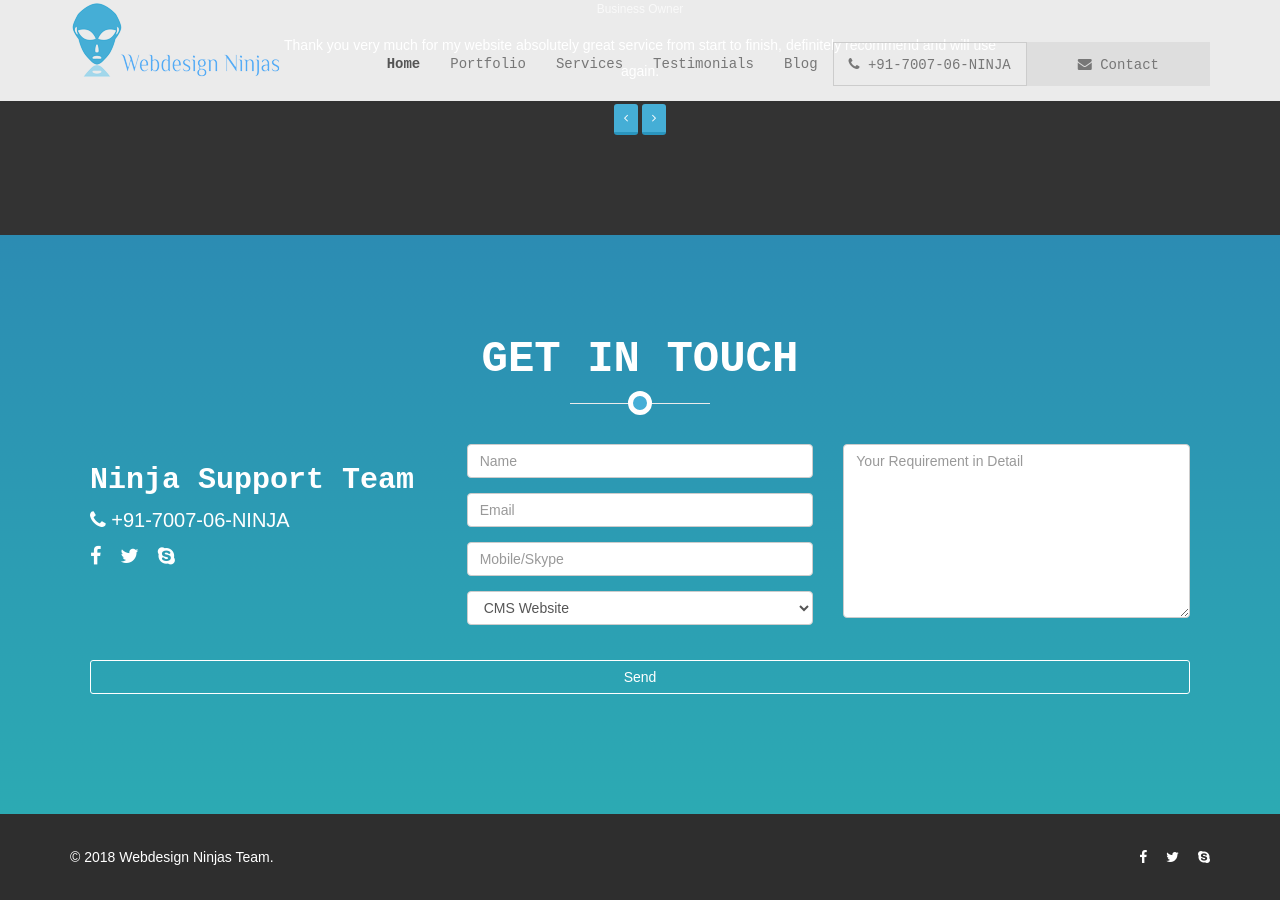
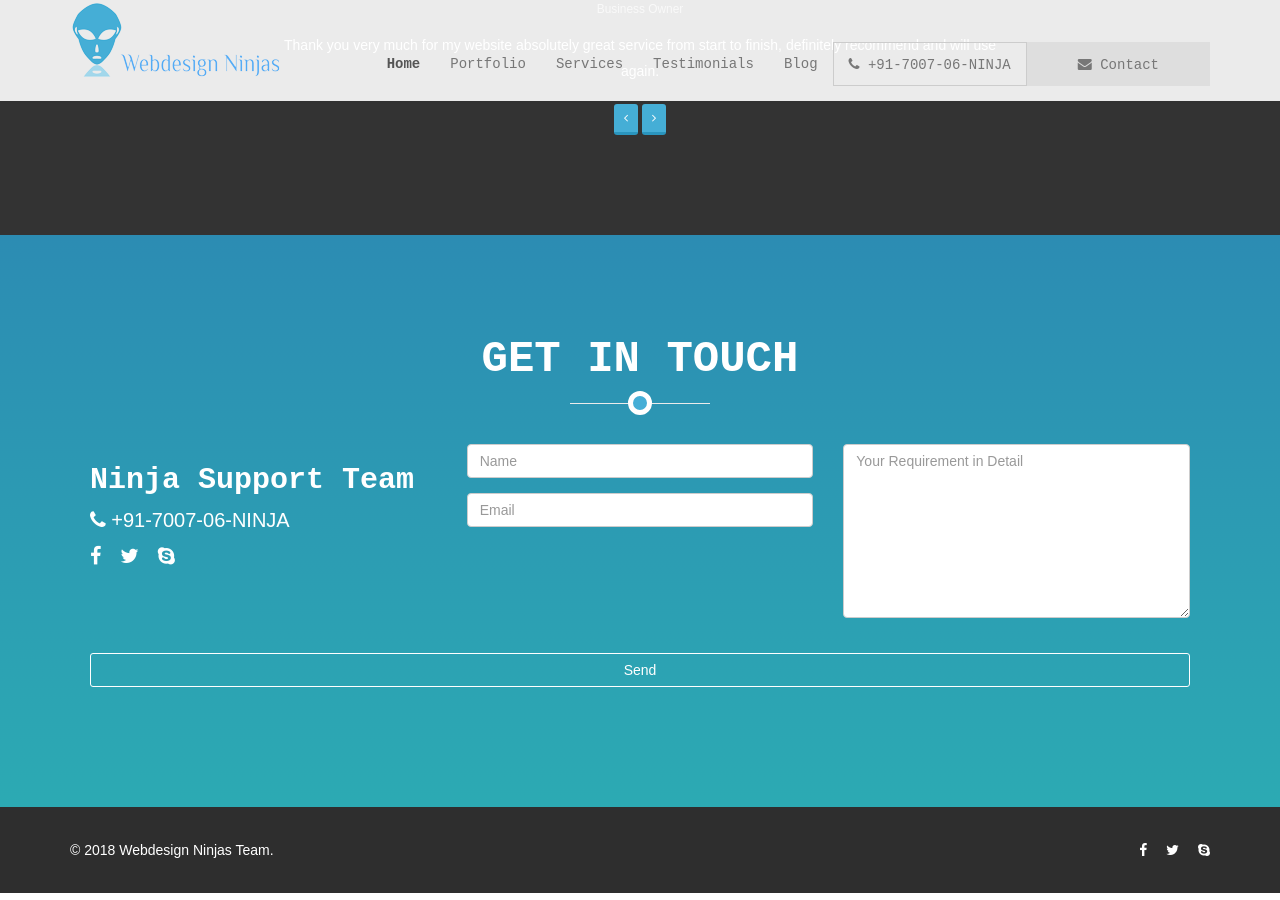
Before and after one commit to 1983shiv/webdesign-ninjas, a Jekyll site: the page built from index.html, in a window 1280 px wide and 900 px high, scrolled down 4419 px. Built offline with Jekyll 4.4.1, drawn with Linux system fonts in a browser that asks for light colours.

Commit message:
updated v4 contact form

```diff
--- a/_includes/contact.html
+++ b/_includes/contact.html
@@ -23,11 +23,12 @@
             <div class="col-md-4">
 
                 <div class="form-group">
-                    <input type="text" name="_name" class="form-control" placeholder="Name" required>
+                    <input type="text" name="name" class="form-control" placeholder="Name" required>
                 </div>
                 <div class="form-group">
                     <input type="email" name="email" class="form-control" placeholder="Email" required>
                 </div>
+		    <!--
                 <div class="form-group">
                     <input type="text" name="_mobile" class="form-control" placeholder="Mobile/Skype" required>
                 </div>
@@ -43,6 +44,7 @@
 					  <option value="others">Others</option>
 					</select>
                 </div>
+-->
             </div>
             <div class="col-md-4">
                 <div class="form-group">
```
